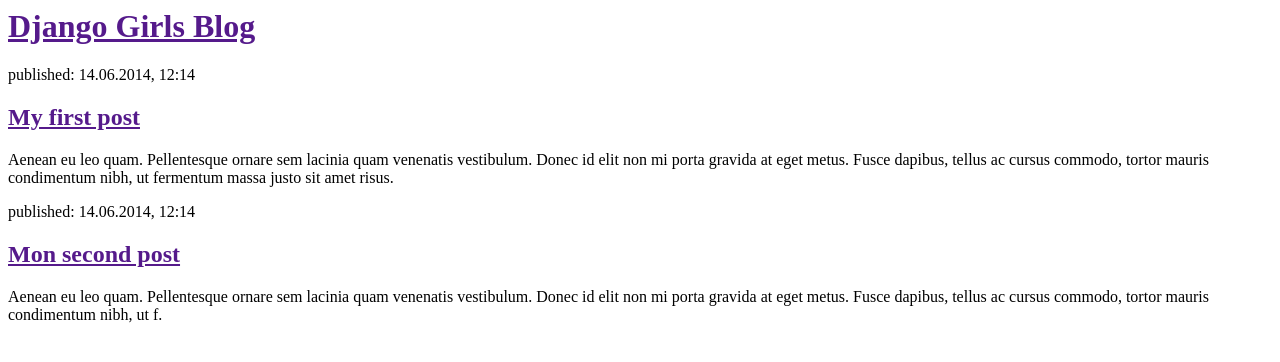
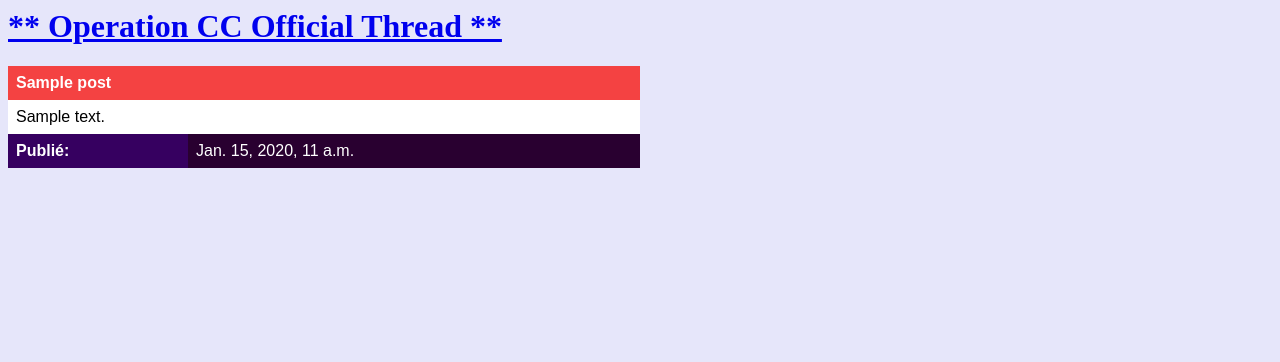
Before and after one commit to twitterscripts/newscript, a Django app: template blog/templates/blog/post_list.html in a window 1280 px wide. Shown: the top 362 px of the page. Run offline with Django 3.2, Linux system fonts and the light colour scheme; the template is opened without the code that fills it: values that come from a table or form of the project are taken from there, others are empty; tables that the repository leaves empty hold one stand-in row (values such as "Sample post").

Commit message:
Modification des templates

```diff
--- a/blog/templates/blog/post_list.html
+++ b/blog/templates/blog/post_list.html
@@ -1,22 +1,49 @@
 <html>
     <head>
-        <title>Django Girls blog</title>
+        <title>Operation CC</title>
     </head>
-    <body>
-        <div>
-            <h1><a href="">Django Girls Blog</a></h1>
-        </div>
 
-        <div>
-            <p>published: 14.06.2014, 12:14</p>
-            <h2><a href="">My first post</a></h2>
-            <p>Aenean eu leo quam. Pellentesque ornare sem lacinia quam venenatis vestibulum. Donec id elit non mi porta gravida at eget metus. Fusce dapibus, tellus ac cursus commodo, tortor mauris condimentum nibh, ut fermentum massa justo sit amet risus.</p>
-        </div>
+    <style>
+table {
+    font-family: arial, sans-serif;
+    border-collapse: collapse;
+    width: 50%;
+}
 
-        <div>
-            <p>published: 14.06.2014, 12:14</p>
-            <h2><a href="">Mon second post</a></h2>
-            <p>Aenean eu leo quam. Pellentesque ornare sem lacinia quam venenatis vestibulum. Donec id elit non mi porta gravida at eget metus. Fusce dapibus, tellus ac cursus commodo, tortor mauris condimentum nibh, ut f.</p>
-        </div>
+td, th {
+    text-align: left;
+    padding: 8px;
+}
+
+
+
+tr:nth-child(even) {
+    background-color: #dddddd;
+}
+</style>
+
+    <body bgcolor="#E6E6FA">
+ <div>
+    <h1><a href="/">** Operation CC Official Thread **</a></h1>
+</div>
+
+{% for post in posts %}
+
+<table>
+  <tr border-radius = "10px", 0, 0, 0>
+    <th BGCOLOR="#f44242", colspan=2><font color="white">{{ post.title }}</font></th>
+  </tr>
+
+  <tr>
+    <td BGCOLOR="#ffffff", colspan=2>{{ post.text|linebreaksbr }}</td>
+  </tr>
+
+  <tr>
+    <td BGCOLOR="#360060", border-radius: 15px, 15px, 0px, 0px;><font color="white"><b>Publié:</b></td>
+    <td BGCOLOR="#290030"><font color="white">{{ post.published_date }}</font></td>
+  </tr>
+</table>
+<br>
+{% endfor %}
     </body>
 </html>
--- a/blog/views.py
+++ b/blog/views.py
@@ -1,5 +1,8 @@
 from django.shortcuts import render
+from django.utils import timezone
+from .models import Post
 
 # Create your views here.
 def post_list(request):
-    return render(request, 'blog/post_list.html', {})
+    posts = Post.objects.filter(published_date__lte=timezone.now()).order_by('published_date')
+    return render(request, 'blog/post_list.html', {'posts': posts})
```
